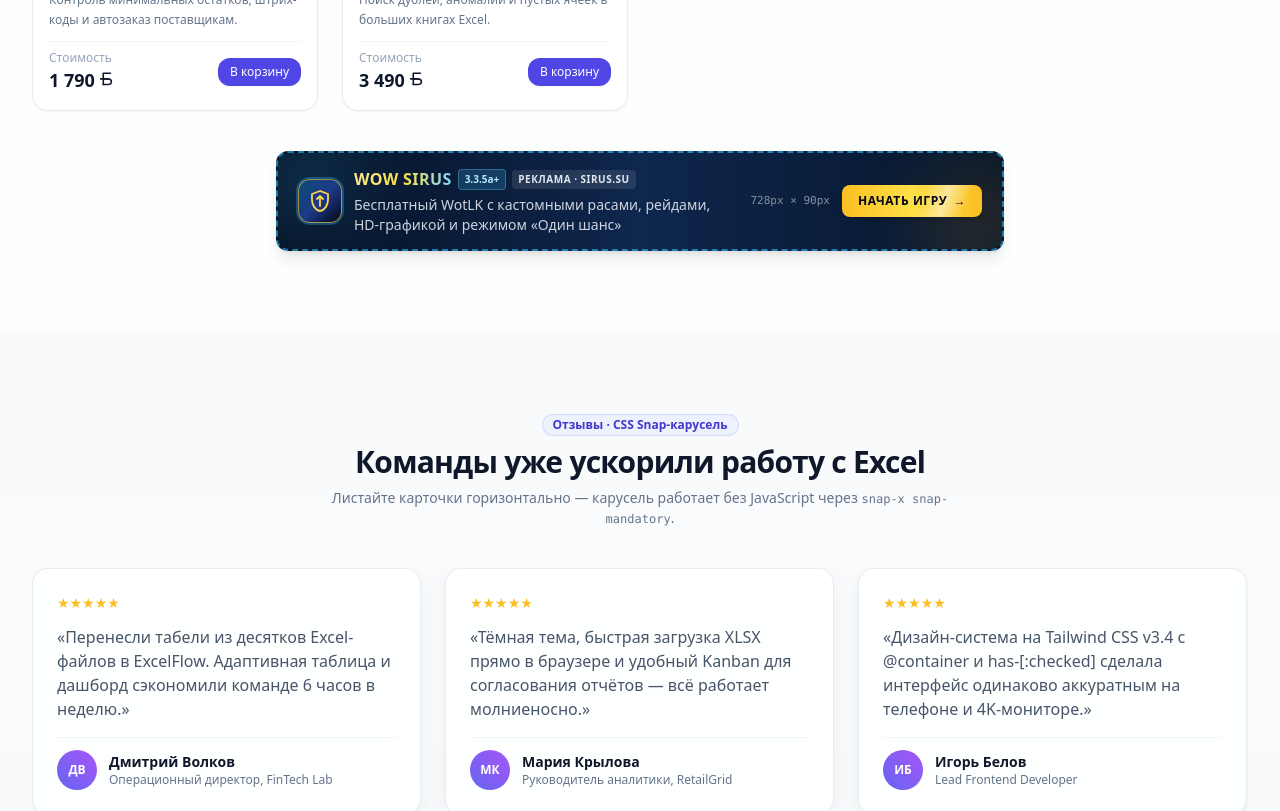
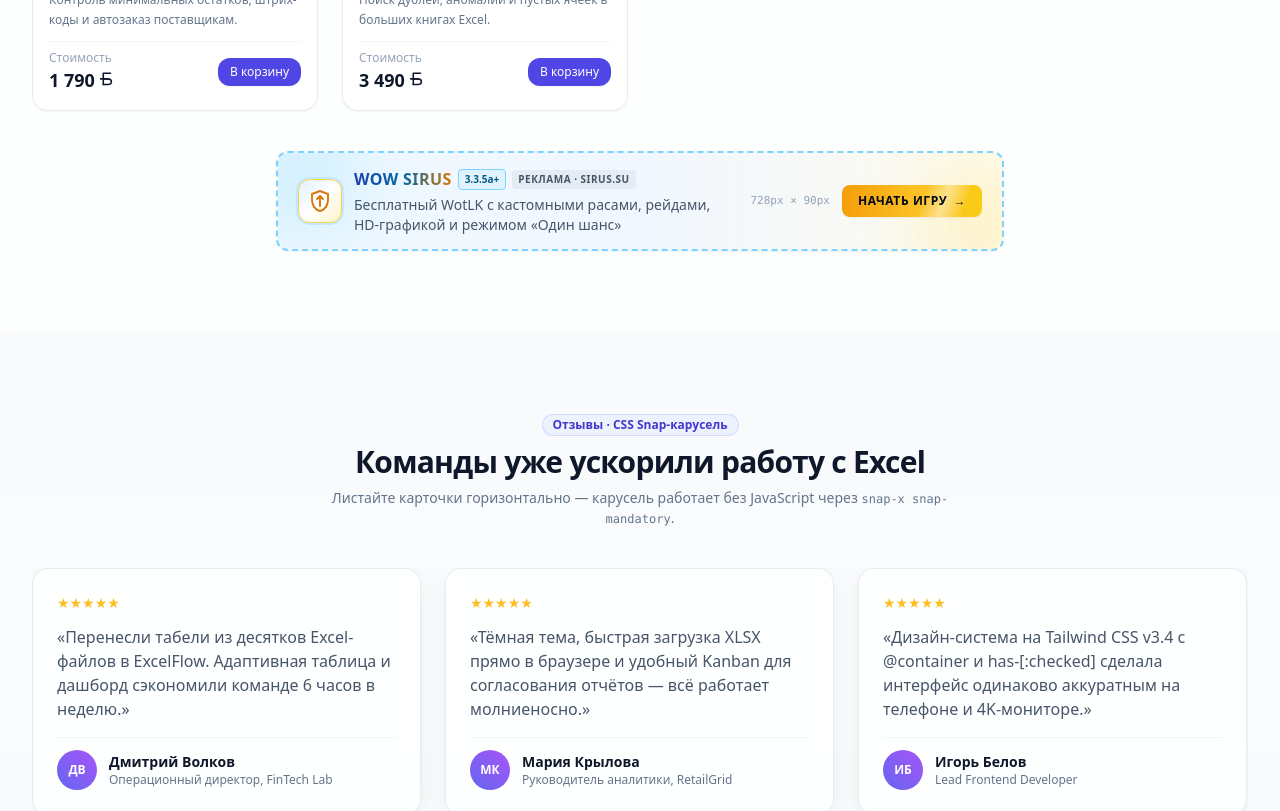
Before and after one commit to beregnac/excelflow-lab, a Vue app: page / in a window 1280 px wide. Shown: the part 3060-3871 px from the top of the page. Built offline with nearby package versions, Linux system fonts and the light colour scheme.

Commit message:
fix: adapt all AdSlot banners to light and dark themes

```diff
--- a/src/components/AdSlot.vue
+++ b/src/components/AdSlot.vue
@@ -1,5 +1,5 @@
 <template>
-  <!-- Styled Real Partner Ad inside dashed AdSlot wrapper -->
+  <!-- Styled Real Partner Ad inside dashed AdSlot wrapper (Light + Dark mode adaptive) -->
   <aside
     v-if="adConfig"
     role="complementary"
@@ -12,10 +12,14 @@
       :href="adConfig.href"
       target="_blank"
       rel="noopener noreferrer sponsored"
-      class="group relative flex w-full overflow-hidden rounded-xl border-2 border-dashed text-white shadow-lg transition-all duration-300 hover:-translate-y-0.5 focus-visible:outline-none focus-visible:ring-2"
+      class="group relative flex w-full overflow-hidden rounded-xl border-2 border-dashed shadow-sm transition-all duration-300 hover:-translate-y-0.5 hover:shadow-lg focus-visible:outline-none focus-visible:ring-2 dark:shadow-lg"
       :class="[
         adConfig.cardClass,
-        size === 'footer' ? 'h-full flex-col justify-between p-4 text-center gap-3' : isVertical ? 'flex-col justify-between p-5 text-center gap-3.5' : 'flex-col sm:flex-row items-center justify-between px-5 py-3.5 gap-4'
+        size === 'footer'
+          ? 'h-full flex-col justify-between p-4 text-center gap-3'
+          : isVertical
+            ? 'flex-col justify-between p-5 text-center gap-3.5'
+            : 'flex-col sm:flex-row items-center justify-between px-5 py-3.5 gap-4'
       ]"
       :style="{ minHeight: resolvedHeight }"
     >
@@ -34,27 +38,55 @@
       <!-- Brand Crest + Copy -->
       <div class="relative z-10 flex items-center gap-3" :class="isVertical ? 'flex-col' : ''">
         <div
-          class="flex h-11 w-11 shrink-0 items-center justify-center rounded-xl border shadow-md transition-transform duration-300 group-hover:scale-105"
+          class="flex h-11 w-11 shrink-0 items-center justify-center rounded-xl border shadow-sm transition-transform duration-300 group-hover:scale-105"
           :class="adConfig.iconBoxClass"
           aria-hidden="true"
         >
           <!-- Sirus Shield -->
-          <svg v-if="adConfig.icon === 'sirus'" class="h-6 w-6 text-amber-300" viewBox="0 0 24 24" fill="none" stroke="currentColor" stroke-width="1.8">
+          <svg
+            v-if="adConfig.icon === 'sirus'"
+            class="h-6 w-6 text-amber-600 dark:text-amber-300"
+            viewBox="0 0 24 24"
+            fill="none"
+            stroke="currentColor"
+            stroke-width="1.9"
+          >
             <path d="M12 2L4 5v6c0 5.25 3.4 10.1 8 11 4.6-.9 8-5.75 8-11V5l-8-3z" />
             <path d="M12 7v10M9 10l3-3 3 3" stroke-linecap="round" stroke-linejoin="round" />
           </svg>
           <!-- JetBrains Code -->
-          <svg v-else-if="adConfig.icon === 'jetbrains'" class="h-6 w-6 text-cyan-300" viewBox="0 0 24 24" fill="none" stroke="currentColor" stroke-width="2">
+          <svg
+            v-else-if="adConfig.icon === 'jetbrains'"
+            class="h-6 w-6 text-cyan-700 dark:text-cyan-300"
+            viewBox="0 0 24 24"
+            fill="none"
+            stroke="currentColor"
+            stroke-width="2"
+          >
             <polyline points="16 18 22 12 16 6" />
             <polyline points="8 6 2 12 8 18" />
             <line x1="14" y1="4" x2="10" y2="20" />
           </svg>
           <!-- Cloudflare Cloud -->
-          <svg v-else-if="adConfig.icon === 'cloudflare'" class="h-6 w-6 text-orange-300" viewBox="0 0 24 24" fill="none" stroke="currentColor" stroke-width="1.9">
+          <svg
+            v-else-if="adConfig.icon === 'cloudflare'"
+            class="h-6 w-6 text-orange-600 dark:text-orange-300"
+            viewBox="0 0 24 24"
+            fill="none"
+            stroke="currentColor"
+            stroke-width="1.9"
+          >
             <path d="M17.5 19H9a7 7 0 1 1 6.71-9h1.79a4.5 4.5 0 1 1 0 9Z" />
           </svg>
           <!-- Steam Gamepad -->
-          <svg v-else class="h-6 w-6 text-sky-300" viewBox="0 0 24 24" fill="none" stroke="currentColor" stroke-width="1.9">
+          <svg
+            v-else
+            class="h-6 w-6 text-indigo-700 dark:text-sky-300"
+            viewBox="0 0 24 24"
+            fill="none"
+            stroke="currentColor"
+            stroke-width="1.9"
+          >
             <line x1="6" y1="12" x2="10" y2="12" />
             <line x1="8" y1="10" x2="8" y2="14" />
             <circle cx="15" cy="13" r="1" fill="currentColor" />
@@ -80,11 +112,14 @@
             >
               {{ adConfig.tag }}
             </span>
-            <span class="rounded bg-white/10 px-1.5 py-0.5 text-[10px] font-semibold uppercase tracking-wider text-slate-200">
+            <span class="rounded bg-slate-900/5 px-1.5 py-0.5 text-[10px] font-semibold uppercase tracking-wider text-slate-600 dark:bg-white/10 dark:text-slate-200">
               {{ label }} · {{ adConfig.domain }}
             </span>
           </div>
-          <p class="mt-1 text-xs leading-snug text-slate-200/90" :class="size === 'footer' ? 'line-clamp-2' : 'sm:text-sm'">
+          <p
+            class="mt-1 text-xs leading-snug text-slate-600 dark:text-slate-200/90"
+            :class="size === 'footer' ? 'line-clamp-2' : 'sm:text-sm'"
+          >
             {{ adConfig.description }}
           </p>
         </div>
@@ -95,11 +130,11 @@
         class="relative z-10 flex items-center gap-3 shrink-0"
         :class="isVertical ? 'w-full justify-center' : ''"
       >
-        <span v-if="showDimensions && !isVertical" class="hidden lg:inline text-[11px] font-mono text-white/50">
+        <span v-if="showDimensions && !isVertical" class="hidden lg:inline text-[11px] font-mono text-slate-400 dark:text-white/50">
           {{ resolvedWidth }} × {{ resolvedHeight }}
         </span>
         <span
-          class="relative overflow-hidden inline-flex items-center justify-center gap-1.5 rounded-lg px-4 py-2 text-xs font-extrabold uppercase tracking-wider shadow-md transition-transform duration-200 group-hover:scale-105"
+          class="relative overflow-hidden inline-flex items-center justify-center gap-1.5 rounded-lg px-4 py-2 text-xs font-extrabold uppercase tracking-wider shadow-sm transition-transform duration-200 group-hover:scale-105"
           :class="[adConfig.ctaClass, isVertical ? 'w-full' : '']"
         >
           <span
@@ -152,13 +187,17 @@ const AD_VARIANTS = {
     cta: 'Начать игру',
     icon: 'sirus',
     cardClass:
-      'border-sky-400/60 bg-gradient-to-r from-[#061124] via-[#0e274d] to-[#07152b] hover:border-amber-300/90 hover:shadow-sky-500/20 focus-visible:ring-amber-300',
-    glowLeft: 'bg-sky-400/20',
-    glowRight: 'bg-amber-400/15',
-    iconBoxClass: 'border-amber-300/60 bg-gradient-to-br from-sky-500/30 via-blue-900 to-slate-950 ring-2 ring-sky-400/30',
-    titleGradient: 'bg-gradient-to-r from-amber-200 via-yellow-300 to-sky-300',
-    tagClass: 'bg-sky-400/20 border-sky-300/30 text-sky-200',
-    ctaClass: 'bg-gradient-to-r from-amber-400 via-yellow-300 to-amber-400 text-slate-950'
+      'border-sky-300 bg-gradient-to-r from-sky-50 via-blue-50/90 to-amber-50/80 text-slate-900 hover:border-amber-400 focus-visible:ring-sky-500 dark:border-sky-400/60 dark:from-[#061124] dark:via-[#0e274d] dark:to-[#07152b] dark:text-white dark:hover:border-amber-300/90 dark:hover:shadow-sky-500/20 dark:focus-visible:ring-amber-300',
+    glowLeft: 'bg-sky-300/35 dark:bg-sky-400/20',
+    glowRight: 'bg-amber-300/30 dark:bg-amber-400/15',
+    iconBoxClass:
+      'border-amber-300 bg-gradient-to-br from-sky-100 via-white to-amber-100 ring-2 ring-sky-200/70 dark:border-amber-300/60 dark:from-sky-500/30 dark:via-blue-900 dark:to-slate-950 dark:ring-sky-400/30',
+    titleGradient:
+      'bg-gradient-to-r from-blue-800 via-sky-700 to-amber-600 dark:from-amber-200 dark:via-yellow-300 dark:to-sky-300',
+    tagClass:
+      'bg-sky-100 border-sky-300 text-sky-800 dark:bg-sky-400/20 dark:border-sky-300/30 dark:text-sky-200',
+    ctaClass:
+      'bg-gradient-to-r from-amber-500 via-amber-400 to-yellow-400 text-slate-950 dark:from-amber-400 dark:via-yellow-300 dark:to-amber-400'
   },
   jetbrains: {
     brand: 'WebStorm',
@@ -169,13 +208,17 @@ const AD_VARIANTS = {
     cta: 'Скачать IDE',
     icon: 'jetbrains',
     cardClass:
-      'border-cyan-400/60 bg-gradient-to-r from-[#09192b] via-[#102c47] to-[#1a1033] hover:border-cyan-300 hover:shadow-cyan-500/20 focus-visible:ring-cyan-300',
-    glowLeft: 'bg-cyan-400/20',
-    glowRight: 'bg-fuchsia-500/20',
-    iconBoxClass: 'border-cyan-300/50 bg-gradient-to-br from-cyan-500/25 via-blue-900 to-slate-950 ring-2 ring-cyan-400/25',
-    titleGradient: 'bg-gradient-to-r from-cyan-300 via-sky-200 to-fuchsia-300',
-    tagClass: 'bg-cyan-400/20 border-cyan-300/30 text-cyan-200',
-    ctaClass: 'bg-gradient-to-r from-cyan-400 to-sky-300 text-slate-950'
+      'border-cyan-300 bg-gradient-to-r from-cyan-50 via-sky-50/90 to-fuchsia-50/70 text-slate-900 hover:border-cyan-500 focus-visible:ring-cyan-500 dark:border-cyan-400/60 dark:from-[#09192b] dark:via-[#102c47] dark:to-[#1a1033] dark:text-white dark:hover:border-cyan-300 dark:hover:shadow-cyan-500/20 dark:focus-visible:ring-cyan-300',
+    glowLeft: 'bg-cyan-300/30 dark:bg-cyan-400/20',
+    glowRight: 'bg-fuchsia-300/25 dark:bg-fuchsia-500/20',
+    iconBoxClass:
+      'border-cyan-300 bg-gradient-to-br from-cyan-100 via-white to-fuchsia-100 ring-2 ring-cyan-200/70 dark:border-cyan-300/50 dark:from-cyan-500/25 dark:via-blue-900 dark:to-slate-950 dark:ring-cyan-400/25',
+    titleGradient:
+      'bg-gradient-to-r from-cyan-700 via-sky-700 to-fuchsia-600 dark:from-cyan-300 dark:via-sky-200 dark:to-fuchsia-300',
+    tagClass:
+      'bg-cyan-100 border-cyan-300 text-cyan-800 dark:bg-cyan-400/20 dark:border-cyan-300/30 dark:text-cyan-200',
+    ctaClass:
+      'bg-gradient-to-r from-cyan-600 to-sky-600 text-white dark:from-cyan-400 dark:to-sky-300 dark:text-slate-950'
   },
   cloudflare: {
     brand: 'Cloudflare Pages',
@@ -186,13 +229,17 @@ const AD_VARIANTS = {
     cta: 'Развернуть',
     icon: 'cloudflare',
     cardClass:
-      'border-orange-400/60 bg-gradient-to-r from-[#1c1008] via-[#301909] to-[#180d07] hover:border-orange-300 hover:shadow-orange-500/20 focus-visible:ring-orange-300',
-    glowLeft: 'bg-orange-500/20',
-    glowRight: 'bg-amber-400/15',
-    iconBoxClass: 'border-orange-300/50 bg-gradient-to-br from-orange-500/30 via-amber-900 to-slate-950 ring-2 ring-orange-400/25',
-    titleGradient: 'bg-gradient-to-r from-orange-300 via-amber-200 to-yellow-300',
-    tagClass: 'bg-orange-400/20 border-orange-300/30 text-orange-200',
-    ctaClass: 'bg-gradient-to-r from-orange-400 to-amber-300 text-slate-950'
+      'border-orange-300 bg-gradient-to-r from-orange-50 via-amber-50/90 to-yellow-50/70 text-slate-900 hover:border-orange-500 focus-visible:ring-orange-500 dark:border-orange-400/60 dark:from-[#1c1008] dark:via-[#301909] dark:to-[#180d07] dark:text-white dark:hover:border-orange-300 dark:hover:shadow-orange-500/20 dark:focus-visible:ring-orange-300',
+    glowLeft: 'bg-orange-300/30 dark:bg-orange-500/20',
+    glowRight: 'bg-amber-300/25 dark:bg-amber-400/15',
+    iconBoxClass:
+      'border-orange-300 bg-gradient-to-br from-orange-100 via-white to-amber-100 ring-2 ring-orange-200/70 dark:border-orange-300/50 dark:from-orange-500/30 dark:via-amber-900 dark:to-slate-950 dark:ring-orange-400/25',
+    titleGradient:
+      'bg-gradient-to-r from-orange-700 via-amber-600 to-orange-600 dark:from-orange-300 dark:via-amber-200 dark:to-yellow-300',
+    tagClass:
+      'bg-orange-100 border-orange-300 text-orange-800 dark:bg-orange-400/20 dark:border-orange-300/30 dark:text-orange-200',
+    ctaClass:
+      'bg-gradient-to-r from-orange-600 to-amber-500 text-white dark:from-orange-400 dark:to-amber-300 dark:text-slate-950'
   },
   steam: {
     brand: 'Steam Store',
@@ -203,13 +250,17 @@ const AD_VARIANTS = {
     cta: 'В магазин',
     icon: 'steam',
     cardClass:
-      'border-indigo-400/60 bg-gradient-to-r from-[#0d1829] via-[#172a45] to-[#0f1d33] hover:border-sky-300 hover:shadow-indigo-500/20 focus-visible:ring-sky-300',
-    glowLeft: 'bg-blue-500/20',
-    glowRight: 'bg-sky-400/20',
-    iconBoxClass: 'border-sky-300/50 bg-gradient-to-br from-blue-600/30 via-slate-900 to-slate-950 ring-2 ring-blue-400/25',
-    titleGradient: 'bg-gradient-to-r from-sky-200 via-blue-300 to-indigo-300',
-    tagClass: 'bg-blue-400/20 border-blue-300/30 text-sky-200',
-    ctaClass: 'bg-gradient-to-r from-sky-400 to-blue-400 text-slate-950'
+      'border-indigo-300 bg-gradient-to-r from-slate-50 via-indigo-50/85 to-sky-50/85 text-slate-900 hover:border-indigo-500 focus-visible:ring-indigo-500 dark:border-indigo-400/60 dark:from-[#0d1829] dark:via-[#172a45] dark:to-[#0f1d33] dark:text-white dark:hover:border-sky-300 dark:hover:shadow-indigo-500/20 dark:focus-visible:ring-sky-300',
+    glowLeft: 'bg-indigo-300/30 dark:bg-blue-500/20',
+    glowRight: 'bg-sky-300/30 dark:bg-sky-400/20',
+    iconBoxClass:
+      'border-indigo-300 bg-gradient-to-br from-indigo-100 via-white to-sky-100 ring-2 ring-indigo-200/70 dark:border-sky-300/50 dark:from-blue-600/30 dark:via-slate-900 dark:to-slate-950 dark:ring-blue-400/25',
+    titleGradient:
+      'bg-gradient-to-r from-indigo-800 via-blue-700 to-sky-600 dark:from-sky-200 dark:via-blue-300 dark:to-indigo-300',
+    tagClass:
+      'bg-indigo-100 border-indigo-300 text-indigo-800 dark:bg-blue-400/20 dark:border-blue-300/30 dark:text-sky-200',
+    ctaClass:
+      'bg-gradient-to-r from-indigo-600 to-blue-600 text-white dark:from-sky-400 dark:to-blue-400 dark:text-slate-950'
   }
 }
 
```
